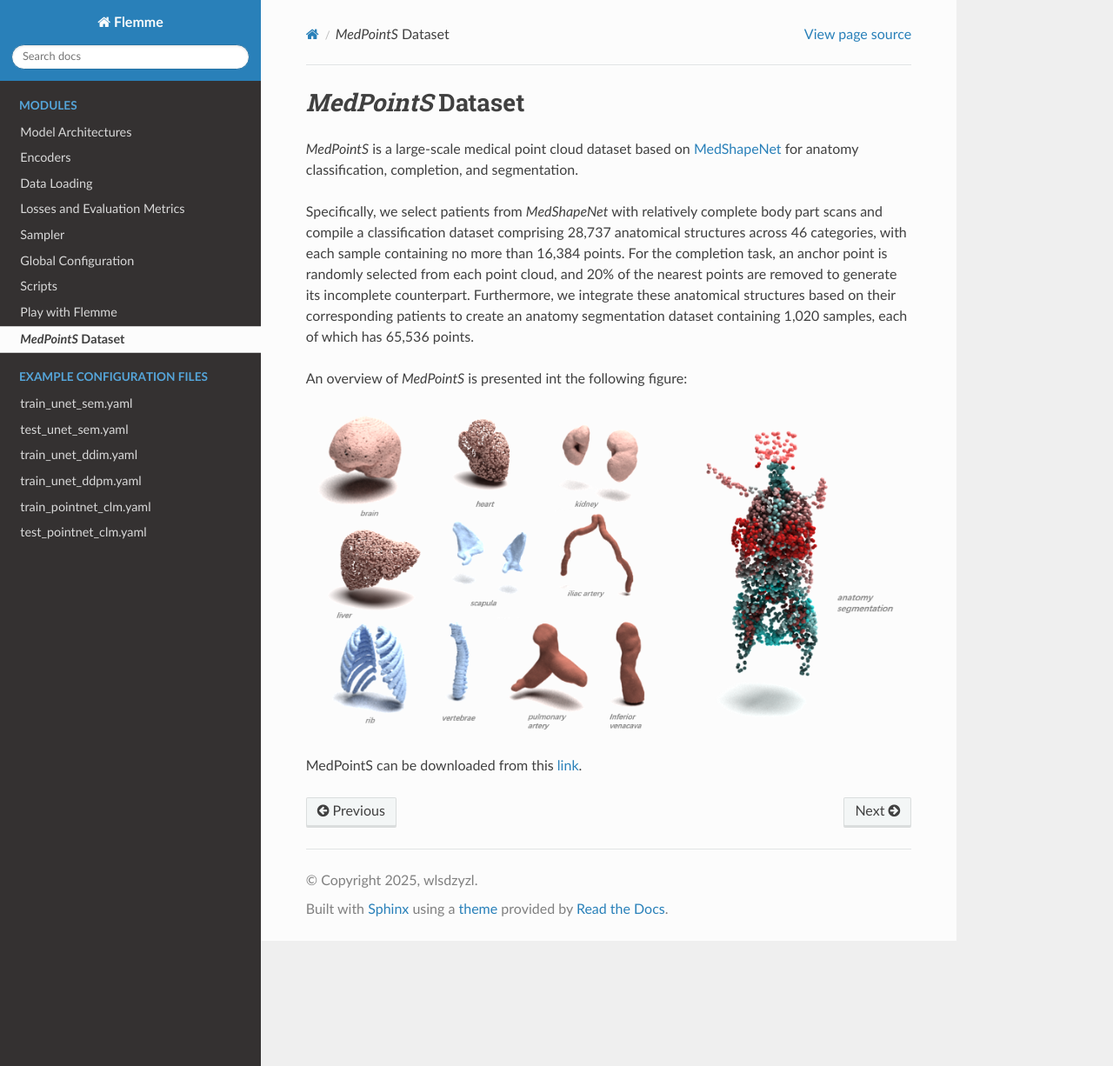
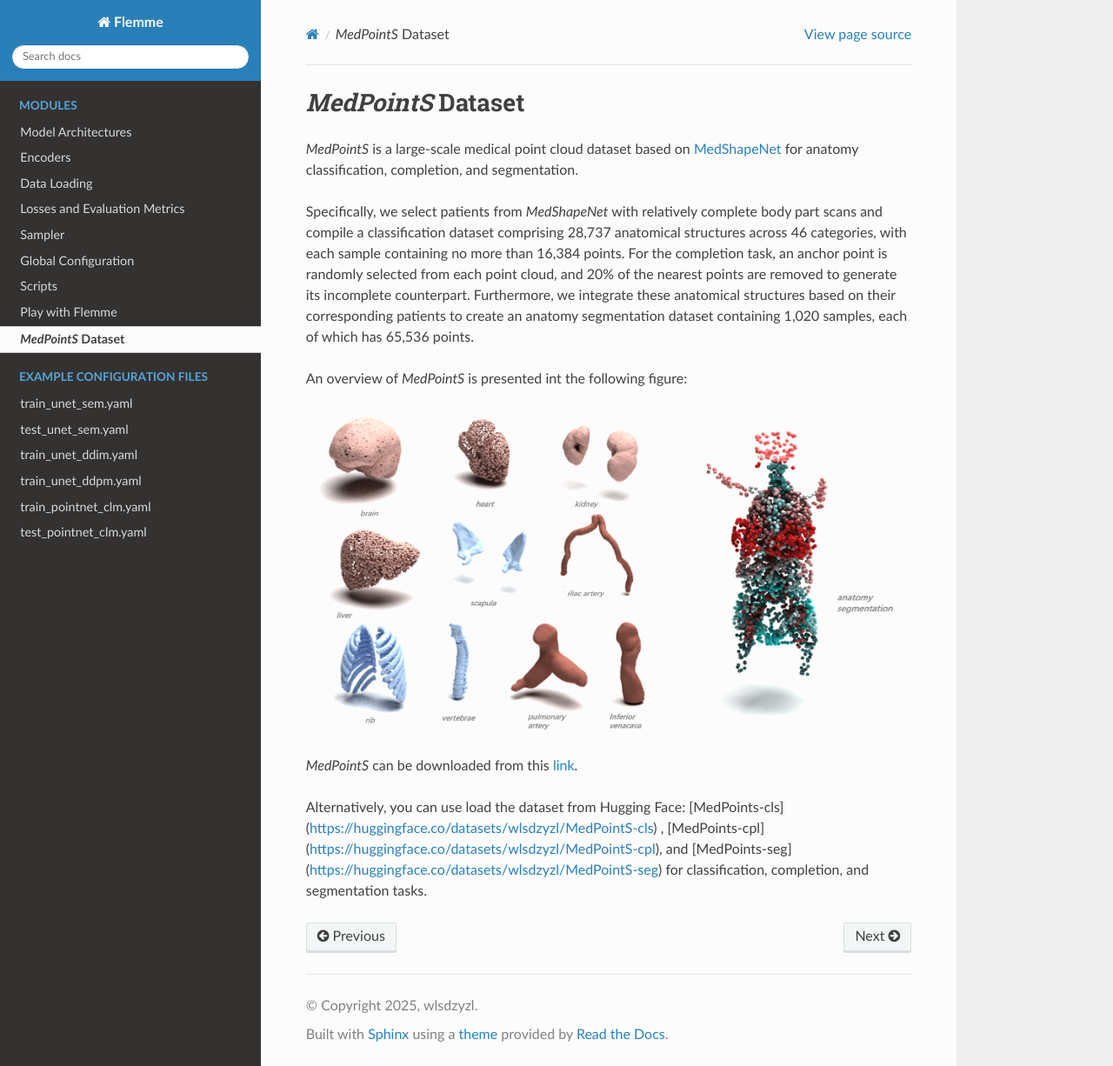
Before and after one commit to wlsdzyzl/flemme-docs, a Sphinx documentation site: the page built from docs/source/medpoints.rst, in a window 1280 px wide and 1226 px high. Shown: the whole window at 87% size. Built offline with Sphinx 7.4.7 and the Read the Docs theme 3.1.0, drawn with Linux system fonts in a browser that asks for light colours.

Commit message:
hugging face for MedPointS

```diff
--- a/docs/source/medpoints.rst
+++ b/docs/source/medpoints.rst
@@ -9,4 +9,6 @@ An overview of *MedPointS* is presented int the following figure:
 
 .. image:: _static/medpoints.png
 
-MedPointS can be downloaded from this `link <https://pan.baidu.com/s/1OKiglb6FtGmBLNwhVQXz9Q?pwd=cs27>`_.
+*MedPointS* can be downloaded from this `link <https://pan.baidu.com/s/1OKiglb6FtGmBLNwhVQXz9Q?pwd=cs27>`_.
+
+Alternatively, you can use load the dataset from Hugging Face: [MedPoints-cls](https://huggingface.co/datasets/wlsdzyzl/MedPointS-cls) , [MedPoints-cpl](https://huggingface.co/datasets/wlsdzyzl/MedPointS-cpl), and [MedPoints-seg](https://huggingface.co/datasets/wlsdzyzl/MedPointS-seg) for classification, completion, and segmentation tasks.
```
